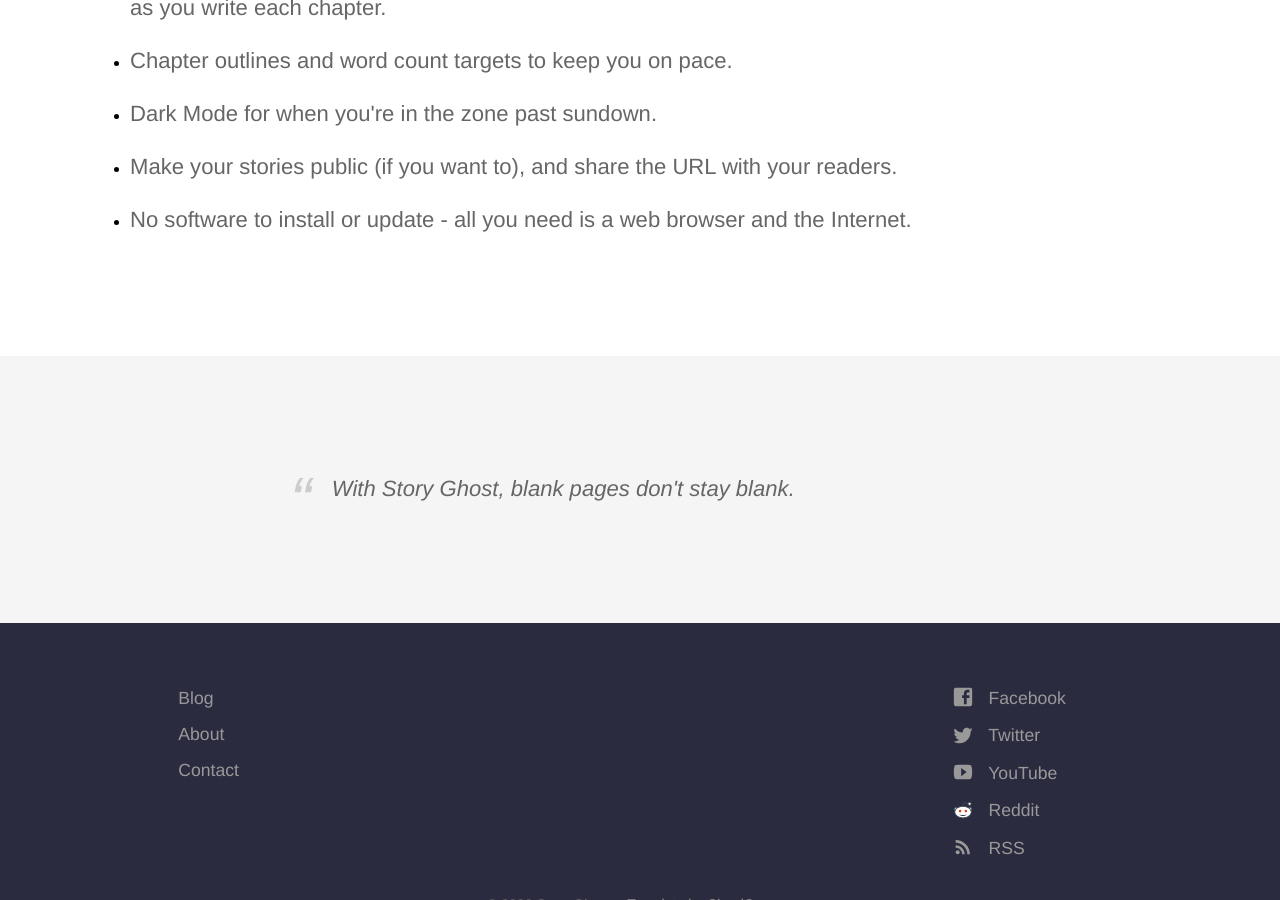
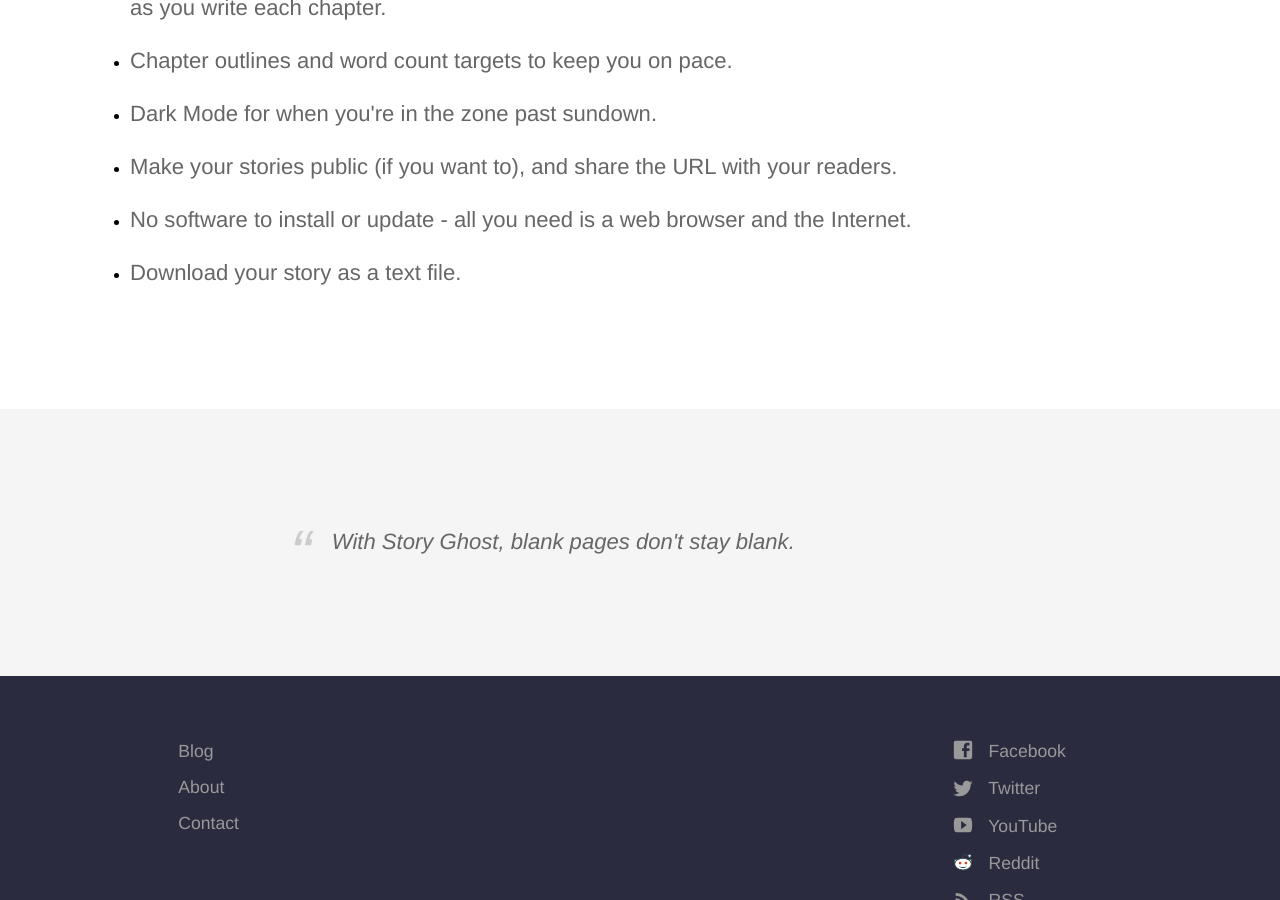
Before and after one commit to headchem/story-ghost, a Jekyll site: the page built from index.html, in a window 1280 px wide and 900 px high, scrolled down 3604 px. Built offline with Jekyll 4.4.1, drawn with Linux system fonts in a browser that asks for light colours; comment, search, counter and statistics services are not loaded.

Commit message:
add line about download as text file

```diff
--- a/index.html
+++ b/index.html
@@ -114,6 +114,9 @@
 					<li>
 						<p>No software to install or update - all you need is a web browser and the Internet.</p>
 					</li>
+					<li>
+						<p>Download your story as a text file.</p>
+					</li>
 				</ul>
 
 			</div>
```
